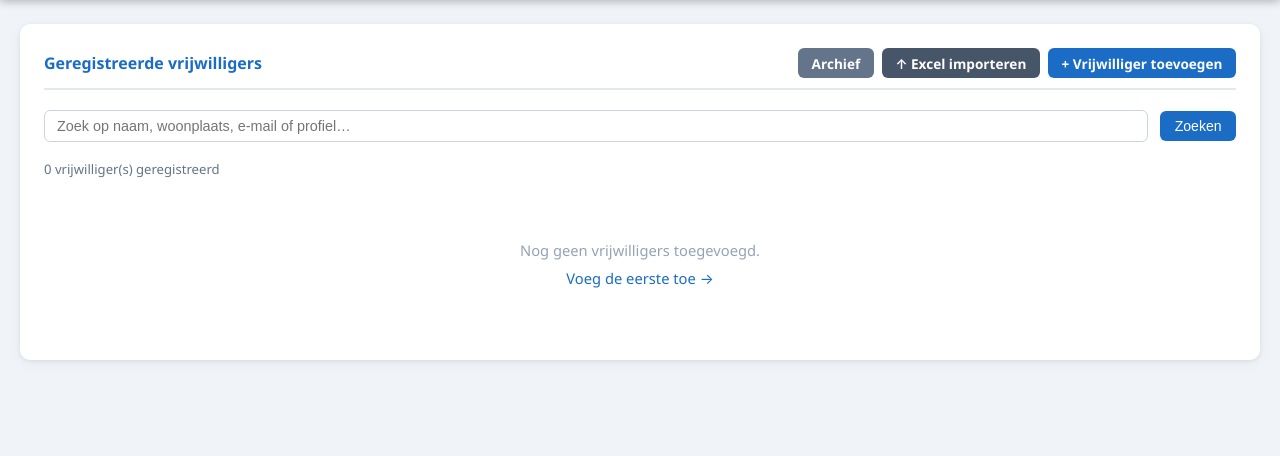
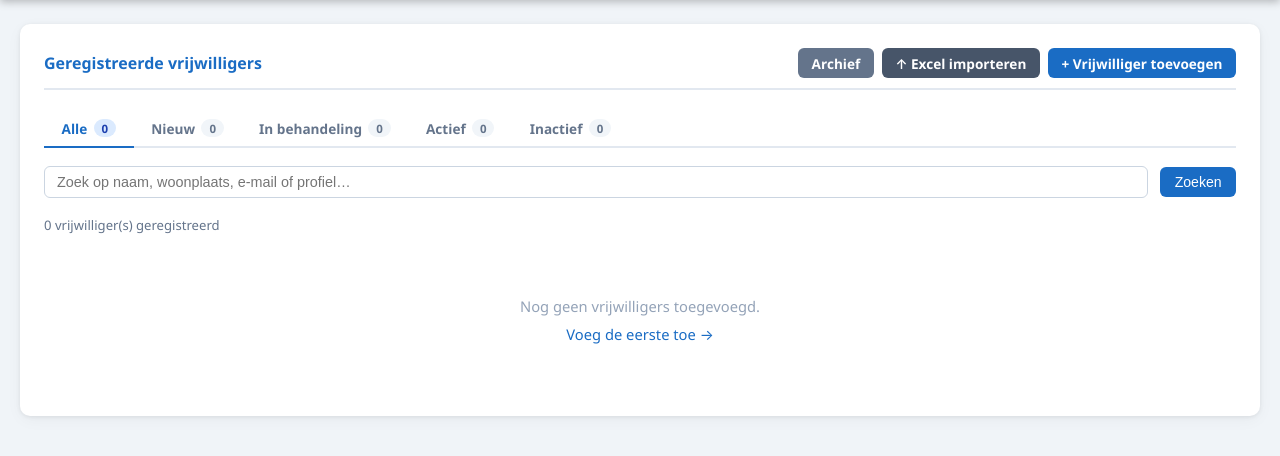
Before and after one commit to Panninaggi/wvf-vrijwilligers, a Flask app: page / in a window 1280 px wide. Shown: the part 70-526 px from the top of the page. Run offline with Flask 3, Linux system fonts and the light colour scheme; the visitor is signed in with stand-in values (Sample User, id 1); data comes from the database, SQL or seed files in the repository; data that the repository does not hold is empty; some libraries are stand-ins or nearby versions.

Commit message:
feat: tabbladen op vrijwilligersoverzicht per status met tellers

```diff
--- a/app.py
+++ b/app.py
@@ -766,26 +766,52 @@ def index():
         ) t ON t.vrijwilliger_id = v.id
     '''
 
-    actief_filter = "AND (v.gearchiveerd IS NULL OR v.gearchiveerd = 0)"
+    tab = request.args.get('tab', 'alle')
+    basis_filter = "(v.gearchiveerd IS NULL OR v.gearchiveerd = 0)"
+
+    # Tellers per status voor de tabs
+    tellers = {}
+    for s in ['Nieuw', 'In behandeling', 'Actief', 'Inactief']:
+        n = conn.scalar(
+            f"SELECT COUNT(*) FROM vrijwilligers v WHERE {basis_filter} "
+            f"AND (v.status_vrijwilliger = ? OR (? = 'Nieuw' AND (v.status_vrijwilliger IS NULL OR v.status_vrijwilliger = '')))",
+            (s, s)
+        )
+        tellers[s] = n or 0
+    tellers['alle'] = conn.scalar(f"SELECT COUNT(*) FROM vrijwilligers v WHERE {basis_filter}") or 0
+
+    # Status-filter voor actieve tab
+    if tab == 'alle':
+        status_filter = ''
+        params_extra = []
+    elif tab == 'Nieuw':
+        status_filter = "AND (v.status_vrijwilliger = 'Nieuw' OR v.status_vrijwilliger IS NULL OR v.status_vrijwilliger = '')"
+        params_extra = []
+    else:
+        status_filter = "AND v.status_vrijwilliger = ?"
+        params_extra = [tab]
+
+    base_q = f'''SELECT v.*, t.taken_totaal, t.taken_voltooid, t.taken_lopend, t.taken_nieuw
+                 FROM vrijwilligers v {taak_subquery}
+                 WHERE {basis_filter} {status_filter}'''
+
     if zoek:
         q = f'%{zoek}%'
         rows = conn.execute(
-            f'''SELECT v.*, t.taken_totaal, t.taken_voltooid, t.taken_lopend, t.taken_nieuw
-                FROM vrijwilligers v {taak_subquery}
-                WHERE (v.naam LIKE ? OR v.voornaam LIKE ? OR v.achternaam LIKE ?
-                   OR v.email LIKE ? OR v.profielen LIKE ? OR v.woonplaats LIKE ?)
-                {actief_filter}
-                ORDER BY v.achternaam, v.voornaam, v.naam''', (q,q,q,q,q,q)
+            base_q + ' AND (v.naam LIKE ? OR v.voornaam LIKE ? OR v.achternaam LIKE ?'
+                     ' OR v.email LIKE ? OR v.profielen LIKE ? OR v.woonplaats LIKE ?)'
+                     ' ORDER BY v.achternaam, v.voornaam, v.naam',
+            params_extra + [q, q, q, q, q, q]
         ).fetchall()
     else:
         rows = conn.execute(
-            f'''SELECT v.*, t.taken_totaal, t.taken_voltooid, t.taken_lopend, t.taken_nieuw
-                FROM vrijwilligers v {taak_subquery}
-                WHERE (v.gearchiveerd IS NULL OR v.gearchiveerd = 0)
-                ORDER BY v.achternaam, v.voornaam, v.naam'''
+            base_q + ' ORDER BY v.achternaam, v.voornaam, v.naam',
+            params_extra
         ).fetchall()
-    conn.close()
-    return render_template('index.html', vrijwilligers=rows, zoek=zoek)
+
+    conn.close()
+    return render_template('index.html', vrijwilligers=rows, zoek=zoek,
+                           tab=tab, tellers=tellers)
 
 
 @app.route('/toevoegen', methods=['GET'])
--- a/templates/index.html
+++ b/templates/index.html
@@ -1,5 +1,24 @@
 {% extends 'base.html' %}
 {% block title %}Vrijwilligers — WVF{% endblock %}
+
+{% block head %}
+<style>
+  .tab-bar { display:flex; gap:0; border-bottom:2px solid #e2e8f0; margin-bottom:1.1rem; flex-wrap:wrap; }
+  .tab-item {
+    padding:.55rem 1.1rem; font-size:.85rem; font-weight:600; cursor:pointer;
+    color:#64748b; border-bottom:2px solid transparent; margin-bottom:-2px;
+    text-decoration:none; display:flex; align-items:center; gap:.4rem;
+    transition:color .15s, border-color .15s; white-space:nowrap;
+  }
+  .tab-item:hover { color:#1A6CC4; }
+  .tab-item.active { color:#1A6CC4; border-bottom-color:#1A6CC4; }
+  .tab-count {
+    font-size:.72rem; font-weight:700; padding:.1rem .4rem; border-radius:10px;
+    background:#f1f5f9; color:#64748b; min-width:1.4rem; text-align:center;
+  }
+  .tab-item.active .tab-count { background:#dbeafe; color:#1e40af; }
+</style>
+{% endblock %}
 
 {% block content %}
 <div class="page">
@@ -13,10 +32,29 @@
       </div>
     </div>
 
+    <!-- Tabs -->
+    <div class="tab-bar">
+      {% set tabs = [
+        ('alle',           'Alle',           tellers.alle),
+        ('Nieuw',          'Nieuw',          tellers.Nieuw),
+        ('In behandeling', 'In behandeling', tellers['In behandeling']),
+        ('Actief',         'Actief',         tellers.Actief),
+        ('Inactief',       'Inactief',       tellers.Inactief),
+      ] %}
+      {% for t_key, t_label, t_count in tabs %}
+      <a href="/?tab={{ t_key }}{% if zoek %}&q={{ zoek }}{% endif %}"
+         class="tab-item {{ 'active' if tab == t_key else '' }}">
+        {{ t_label }}
+        <span class="tab-count">{{ t_count }}</span>
+      </a>
+      {% endfor %}
+    </div>
+
     <form method="GET" action="/" class="search-row">
+      <input type="hidden" name="tab" value="{{ tab }}">
       <input type="text" name="q" placeholder="Zoek op naam, woonplaats, e-mail of profiel…" value="{{ zoek }}">
       <button type="submit">Zoeken</button>
-      {% if zoek %}<a href="/" class="reset-link">Wis</a>{% endif %}
+      {% if zoek %}<a href="/?tab={{ tab }}" class="reset-link">Wis</a>{% endif %}
     </form>
 
     <p class="count-label">
```
